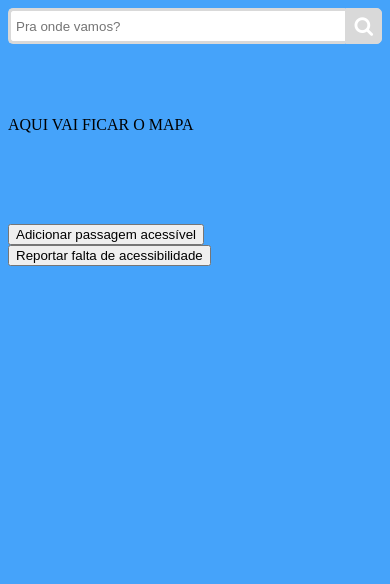
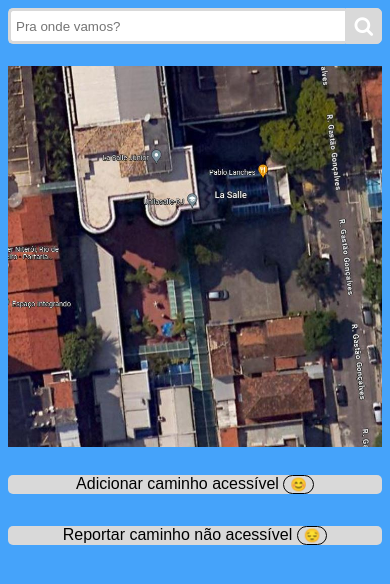
Before and after one commit to GasperinFabricio/uniacessibilidade, a plain HTML site: page index.html in a window 390 px wide. Drawn offline with Linux system fonts and the light colour scheme.

Commit message:
adicionar mapa e botões

```diff
--- a/index.html
+++ b/index.html
@@ -19,14 +19,20 @@
         </button>
       </div>
     </div>
-    <div class="map"><img />AQUI VAI FICAR O MAPA</div>
+    <div class="map"><img src="img/mapa.JPG" /></div>
     <div class="editing">
-      <button type="submit" class="adicionar">
-        Adicionar passagem acessível
-      </button>
-      <button type="submit" class="reportar">
-        Reportar falta de acessibilidade
-      </button>
+      <div class="divAcessivel">
+      <p>Adicionar caminho acessível
+      <button class="adicionar" type="submit">
+        &#128522
+      </button></p>
+      </div>
+      <div class="divAcessivel">
+      <p>Reportar caminho não acessível
+      <button class="adicionar" type="submit" >
+        &#128532
+      </button></p>
+      </div>
     </div>
   </body>
 </html>
--- a/styles.css
+++ b/styles.css
@@ -8,9 +8,16 @@
     justify-content: space-between;
   }
 
-  div {
+  .wrap {
     flex-basis: 100%;
-    height: 100px;
+    height: 50px;
+    margin-bottom: 0.5rem;
+  }
+
+  img {
+    margin-left: auto;
+    margin-right: auto;
+    width: 100%;
     margin-bottom: 0.5rem;
   }
 
@@ -56,3 +63,27 @@
   cursor: pointer;
   font-size: 20px;
 }
+
+.adicionar {
+  border-radius: 50px;
+  border: 1px solid black;
+  background-color: #d9d9d9;
+}
+
+p {
+  font-family: Arial, Helvetica, sans-serif;
+  background-color: #d9d9d9;
+  border-radius: 5px 5px 5px 5px;
+  height: 70%;
+  align-content: center;
+}
+
+.divAcessivel {
+  width: 110%;
+  height: 50%;
+  text-align: center;
+}
+
+.editing {
+  display: contents;
+}
```
Also changed, not shown: img/mapa.JPG (added).
